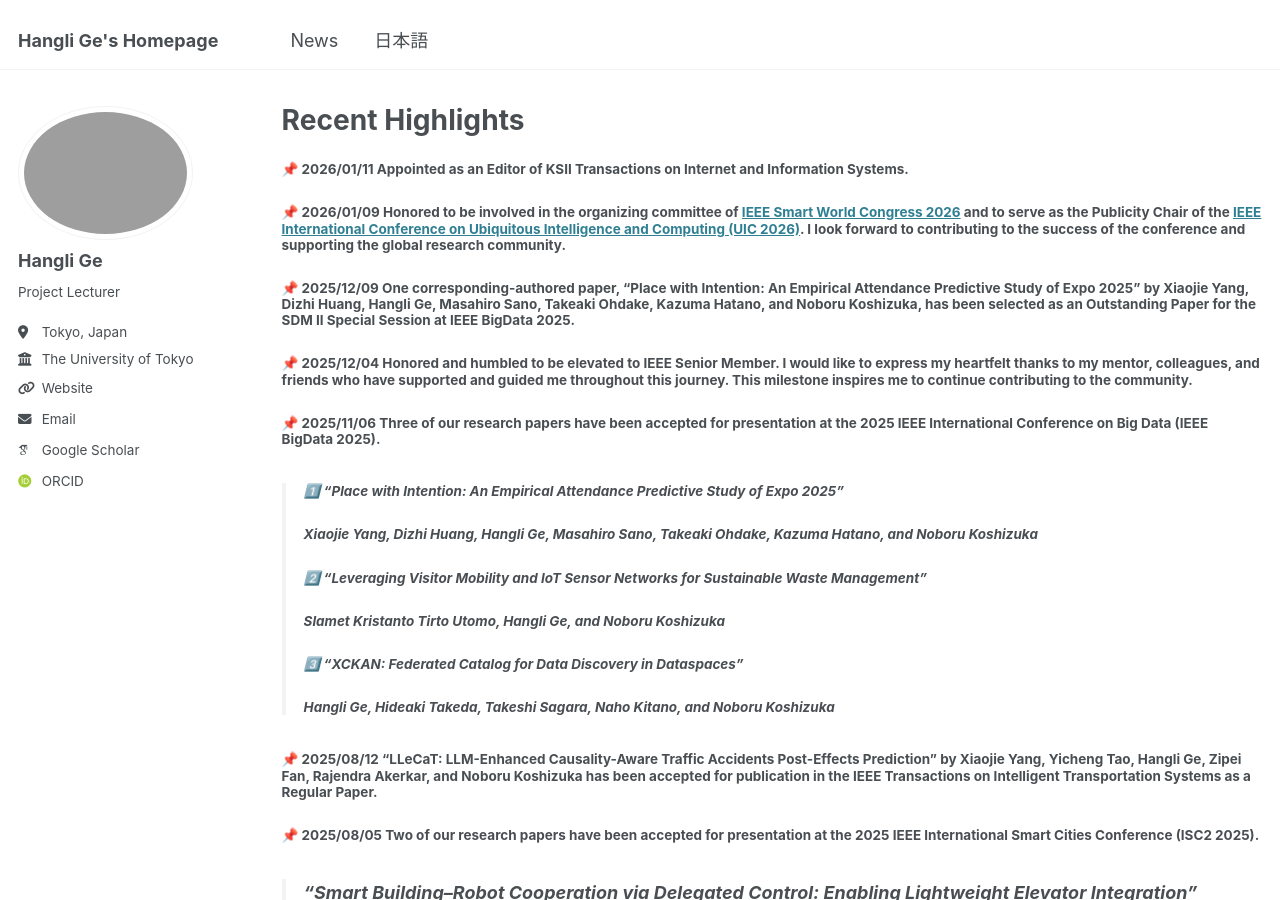
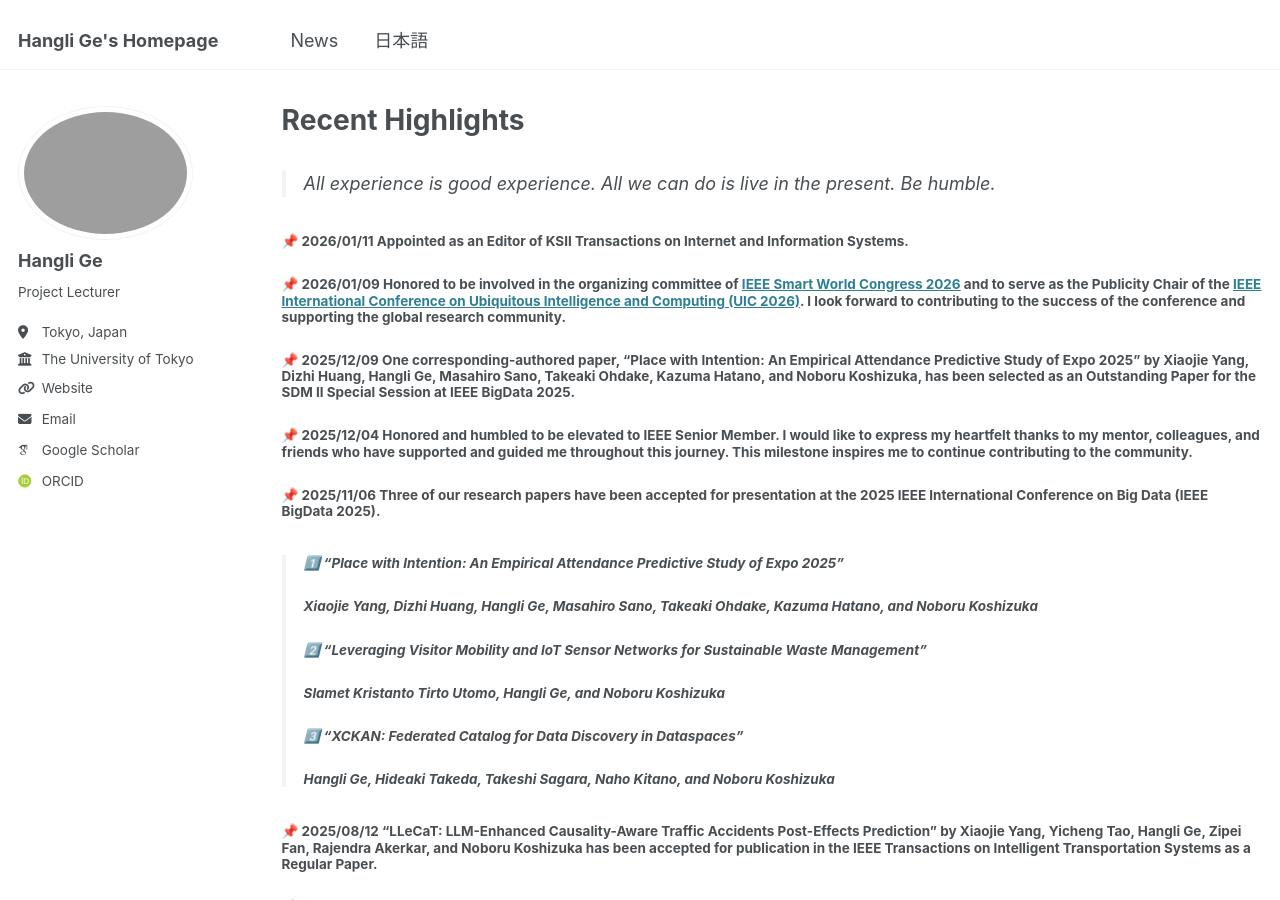
Before and after one commit to christie888/christie888.github.io, a Jekyll site: the page built from _pages/post.md, in a window 1280 px wide and 900 px high. Built offline with Jekyll 4.4.1, drawn with Linux system fonts in a browser that asks for light colours; some web fonts are replaced.

Commit message:
Update post.md

```diff
--- a/_pages/post.md
+++ b/_pages/post.md
@@ -3,6 +3,11 @@
 title: "Recent Highlights"
 permalink: post/
 ---
+
+>All experience is good experience.
+>All we can do is live in the present.
+>Be humble.
+
 ##### 📌 2026/01/11 Appointed as an Editor of KSII Transactions on Internet and Information Systems.
 
 ##### 📌 2026/01/09 Honored to be involved in the organizing committee of [IEEE Smart World Congress 2026](https://swc-ieee-2026.github.io/) and to serve as the **Publicity Chair** of the [IEEE International Conference on Ubiquitous Intelligence and Computing (UIC 2026)](https://swc-ieee-2026.github.io/uic/). I look forward to contributing to the success of the conference and supporting the global research community.
```
